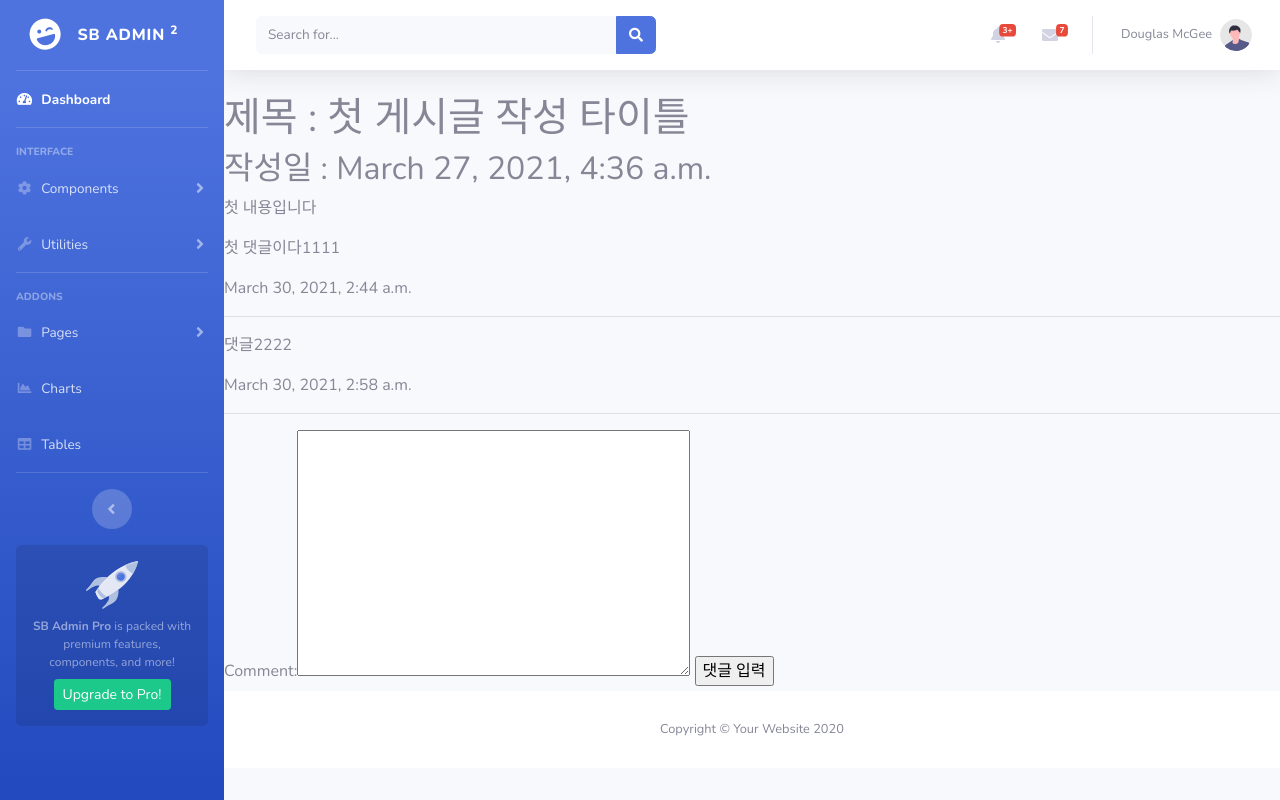
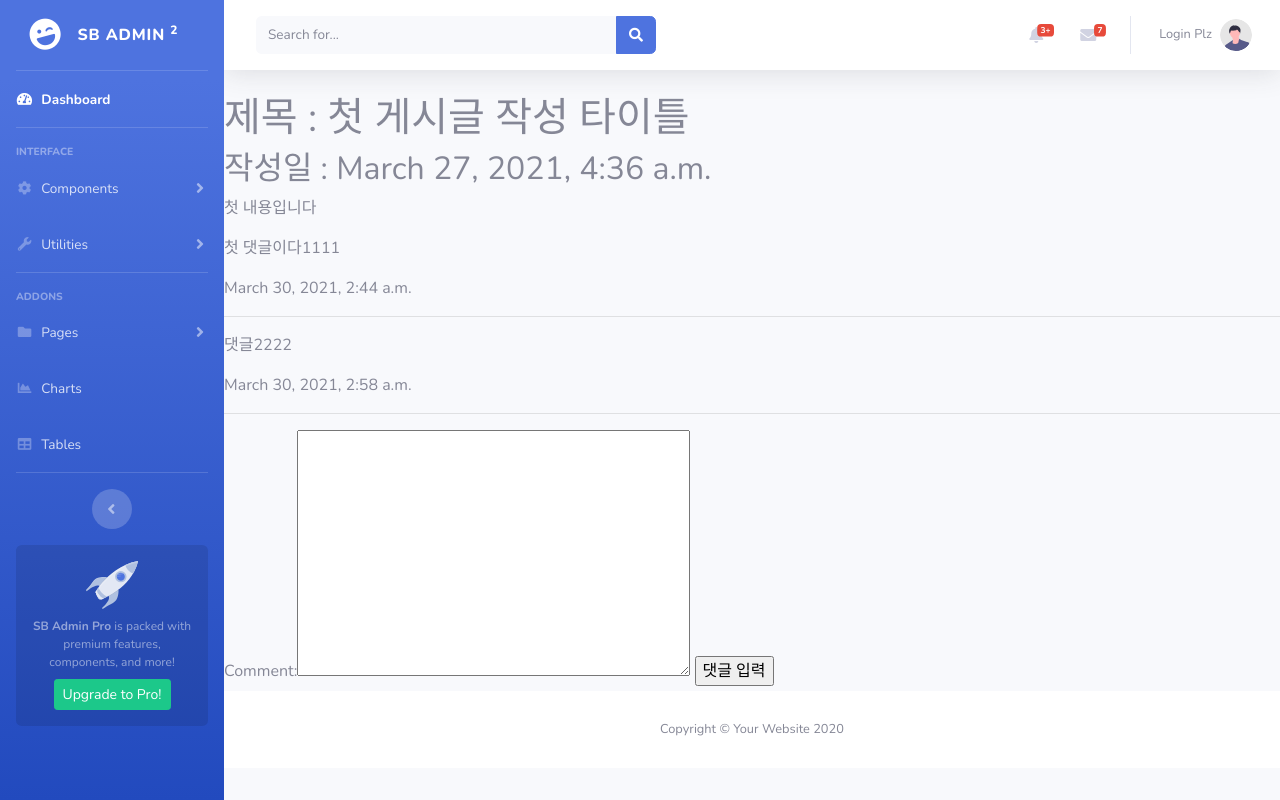
Before and after one commit to LEEJUNB/20210403_djangoCommunity, a Django app: page /detail/1 in a window 1280 px wide. Run offline with Django 3.2, Linux system fonts and the light colour scheme; data comes from the database, SQL or seed files in the repository; some libraries are stand-ins or nearby versions.

Commit message:
로그인한 유저들을 화면에 띄우기

```diff
--- a/devcommu/commuapp/templates/base.html
+++ b/devcommu/commuapp/templates/base.html
@@ -332,9 +332,12 @@
                             <a class="nav-link dropdown-toggle" href="#" id="userDropdown" role="button"
                                 data-toggle="dropdown" aria-haspopup="true" aria-expanded="false">
 
-
-
-                                <span class="mr-2 d-none d-lg-inline text-gray-600 small">Douglas McGee</span>
+                                <!-- 현재 로그인한 유저라면 유저 네임 띄우기-->
+                                {% if user.us_authenticated  %}
+                                <span class="mr-2 d-none d-lg-inline text-gray-600 small">{{user.username}}</span>
+                                {% else %}
+                                <span class="mr-2 d-none d-lg-inline text-gray-600 small">Login Plz</span>
+                                {% endif %}
                                 <img class="img-profile rounded-circle"
                                     src="{% static 'img/undraw_profile.svg' %}">
                             </a>
```
